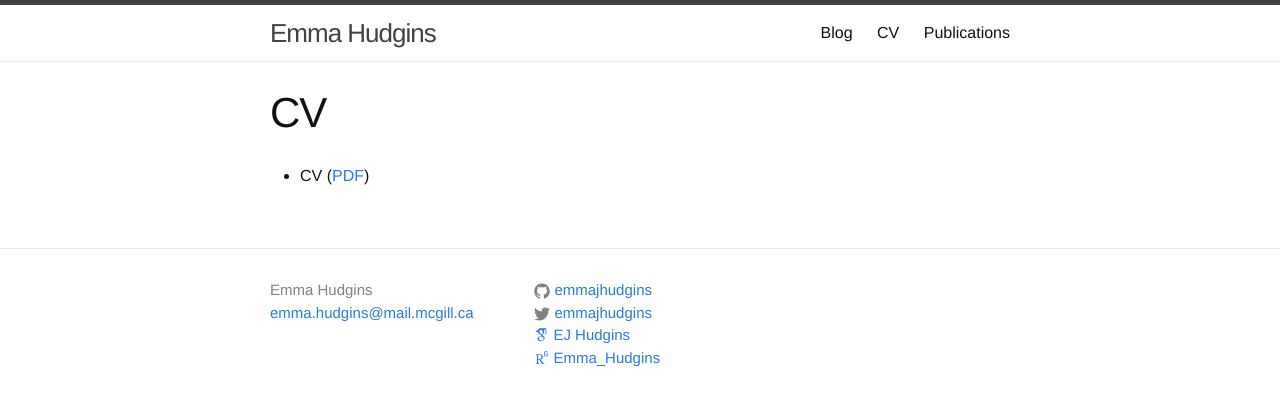
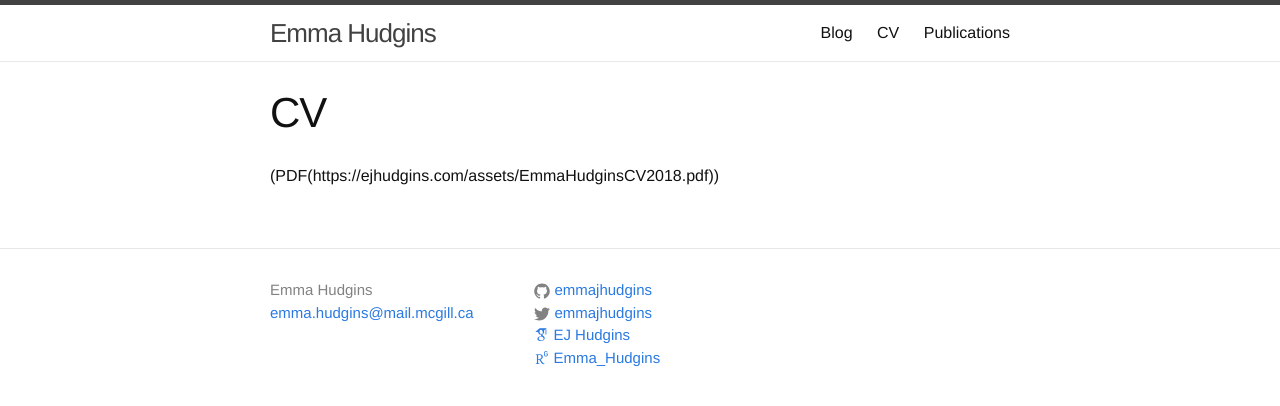
Before and after one commit to emmajhudgins/emmajhudgins.github.io, a Jekyll site: the page built from cv.md, in a window 1280 px wide. Shown: the top 406 px of the page. Built offline with Jekyll 4.4.1, drawn with Linux system fonts in a browser that asks for light colours; nearby versions of some CDN libraries; some web fonts are replaced.

Commit message:
Update cv.md

```diff
--- a/cv.md
+++ b/cv.md
@@ -7,4 +7,4 @@ nav: true
 order: 3
 
 ---
-* CV ([PDF]({{ site.url  }}/assets/EmmaHudginsCV2018.pdf))
+(PDF({{ site.url  }}/assets/EmmaHudginsCV2018.pdf))
```
